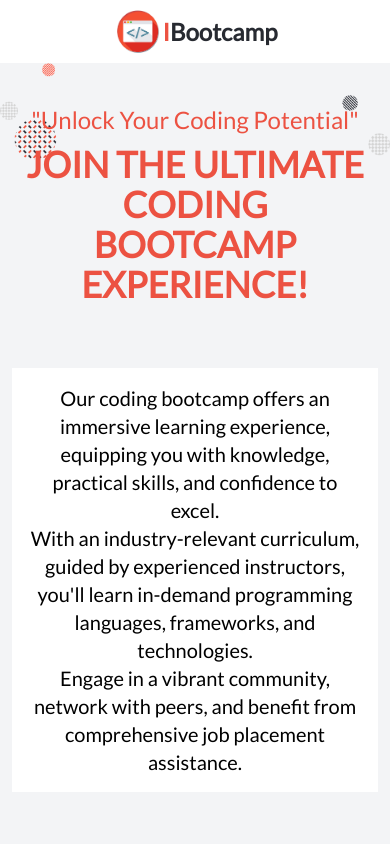
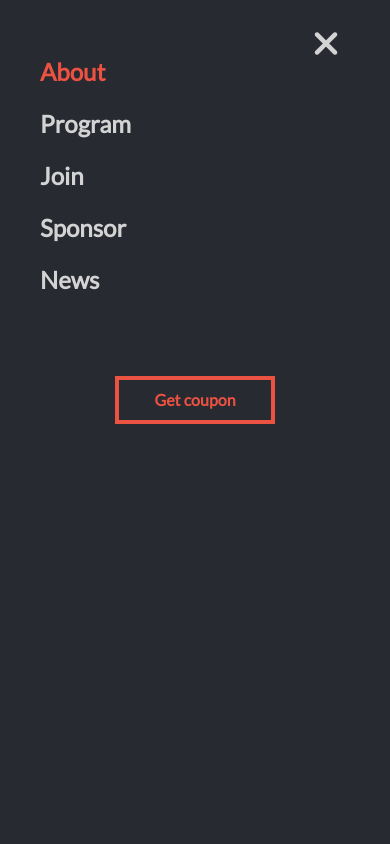
Before and after one commit to AsumVictor/AiAsum-bootcamp-website, a website: page about.html in a window 390 px wide. Shown: the top 844 px of the page. Drawn offline with Linux system fonts and the light colour scheme.

Commit message:
Add mobile menu to about page

```diff
--- a/about.html
+++ b/about.html
@@ -23,42 +23,50 @@
 
   <body>
     <header>
-      <div
-        class="banner hidden w-full md:flex bg-veryDarkBlue py-2 pr-44 justify-end items-center gap-x-5 text-white"
-      >
+        <div class="banner hidden w-full md:flex bg-veryDarkBlue py-2 pr-44 justify-end items-center gap-x-5 text-white">
           <i class="fa fa-facebook"></i>
           <i class="fa fa-twitter"></i>
           <a href="#">English</a>
           <a href="#">My page</a>
           <a href="#">Logout</a>
         </div>
-      <nav
-        class="h-[63px] w-full bg-white shadow-md flex flex-row md:px-10 justify-around"
-      >
+        <nav class="h-[63px] w-full bg-white shadow-md items-center flex relative flex-row md:px-10 justify-around">
+          <div class="humberger w-[3rem] h-[3rem] absolute left-0 md:hidden flex justify-center items-center">
+            <i class="fa-sharp fa-solid fa-bars text-4xl text-veryDarkBlue"></i>
+          </div>
           <a href="index.html" class="flex items-center">
             <img src="/images/logo.png" alt="brand-logo" class="w-[50px]" />
             <p class="text-2xl font-bold text-veryDarkBlue">
               <span class="text-lightPink">I</span>Bootcamp
             </p>
           </a>
-        <ul
-          class="list-none md:flex md:gap-9 lg:gap-12 items-center hidden font-semibold"
-        >
+          <ul class="list-none md:flex md:gap-9 lg:gap-12 items-center hidden font-semibold">
             <li><a href="about.html" class="text-lightPink">About</a></li>
             <li><a href="#">Program</a></li>
             <li><a href="#">Join</a></li>
             <li><a href="#">Sponsor</a></li>
             <li><a href="#">News</a></li>
             <li>
-            <a href="#"
-              ><button
-                class="p-2 border-4 border-lightPink text-lightPink font-bold"
-              >
+              <a href="#"><button class="p-2 border-4 border-lightPink text-lightPink font-bold">
                   Get coupon
-              </button></a
-            >
+                </button></a>
             </li>
           </ul>
+          <div class="md:hidden fixed flex flex-col py-[3.5rem] top-0 left-0 h-full w-full bg-veryDarkBlue z-[99] font-semibold">
+            <div class="humberger w-[3rem] h-[3rem] absolute right-10 top-5 self-end md:hidden flex justify-center items-center">
+              <i class="fa-solid fa-xmark text-4xl text-ash"></i>
+            </div>
+            <ul class="list-none w-full px-10 text-2xl flex flex-col gap-5 text-ash">
+              <li><a href="about.html" class="text-lightPink">About</a></li>
+              <li><a href="#">Program</a></li>
+              <li><a href="#">Join</a></li>
+              <li><a href="#">Sponsor</a></li>
+              <li><a href="#">News</a></li>
+            </ul>
+              <button class="px-2 py-2 self-center mt-20 w-[10rem] border-4 border-lightPink text-lightPink font-bold">
+                  Get coupon
+                </button>
+          </div>
         </nav>
       </header>
     <main class="w-full">
--- a/index.js
+++ b/index.js
@@ -0,0 +1,4 @@
+const mobileMenu = document.querySelector('')
+const closeMenu = document.querySelector('')
+const openMenu = document.querySelector('')
+const navLinks = document.querySelectorAll('')
```
Lines whose indentation alone changed are shown as unchanged.
